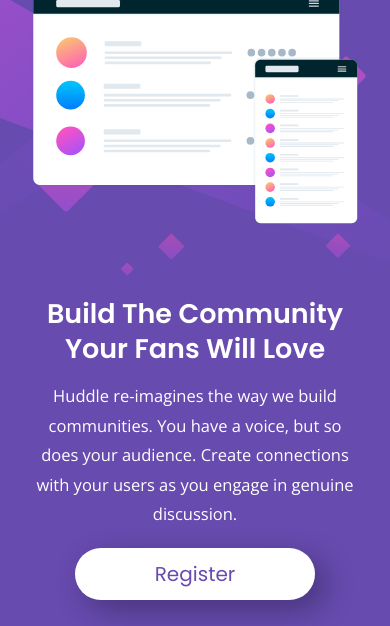
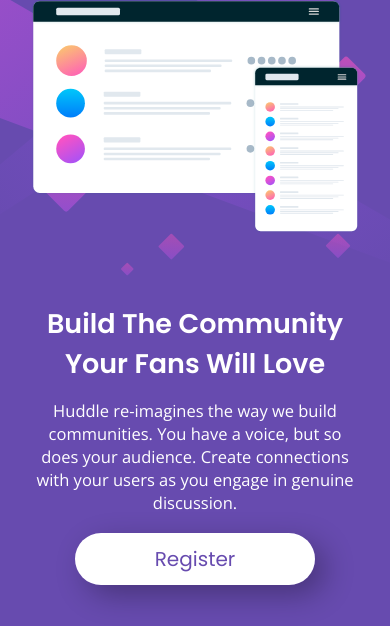
Before and after one commit to bush1D3v/huddle_landing_page, a plain HTML site: page index.html in a window 390 px wide. Shown: the part 112-738 px from the top of the page. Drawn offline with nearby package versions, Linux system fonts and the light colour scheme.

Commit message:
Arrumando a propriedade clamp

```diff
--- a/src/css/style.css
+++ b/src/css/style.css
@@ -38,7 +38,7 @@
 main .description h1{
     color: hsl(0, 0%, 100%);
     font-size: clamp(2.7rem, 3vw, 9rem);
-    line-height: clamp(3.5rem, 4.5vw, 10rem);
+    line-height: clamp(3.5rem, 4.5vw, auto);
     text-transform: capitalize;
 }
 
@@ -46,7 +46,7 @@
     font-family: "Open Sans", sans-serif;
     color: hsl(0, 0%, 100%);
     font-size: clamp(1.65rem, 1.35vw, 4rem);
-    line-height: clamp(2rem, 3.5vh, 5rem);
+    line-height: clamp(2rem, 3.5vh, auto);
     margin: 15px 0px 30px;
 }
 
```
